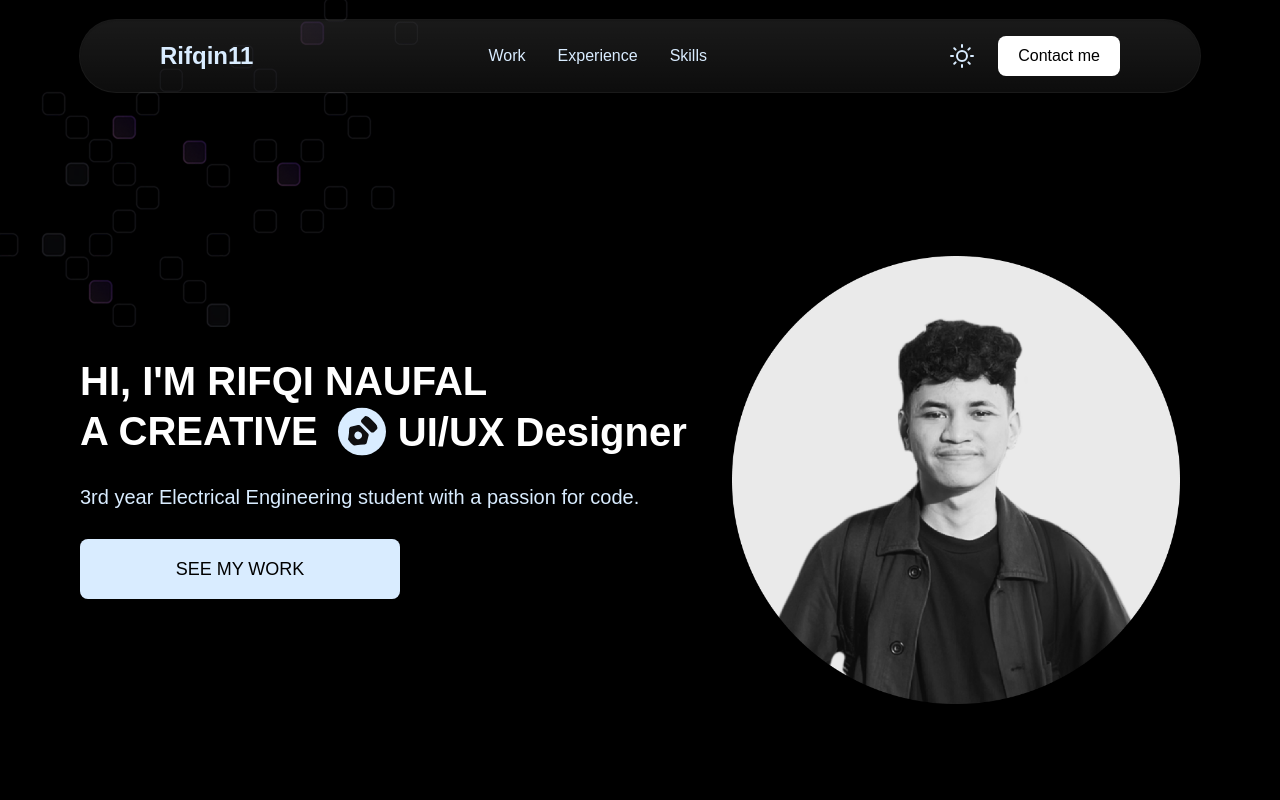
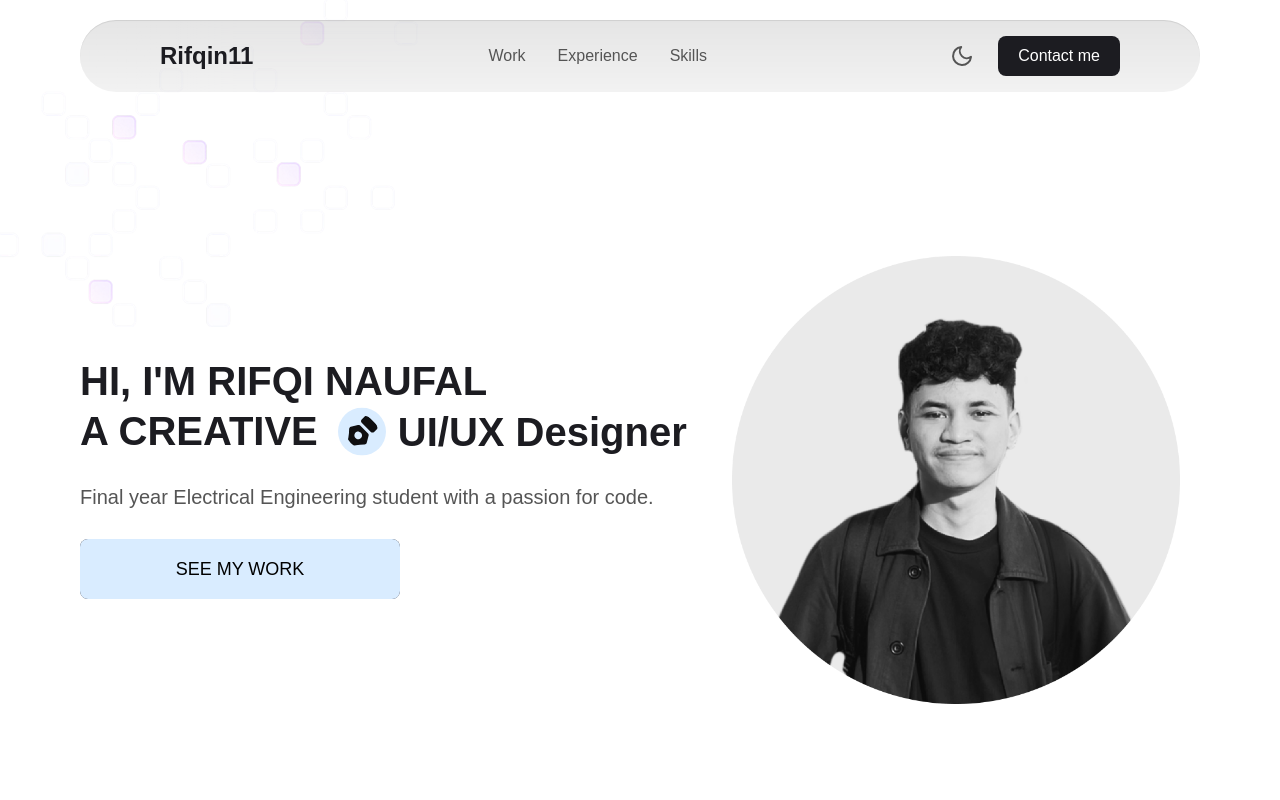
Before and after one commit to Rifqin-11/Portofolio, a React (Vite) app: page / in a window 1280 px wide. Shown: the top 800 px of the page. Built offline with nearby package versions, Linux system fonts and the light colour scheme; a web font is replaced by a local one.

Commit message:
feat: update contact me button

```diff
--- a/src/components/Navbar.tsx
+++ b/src/components/Navbar.tsx
@@ -1,5 +1,20 @@
 import { useState, useEffect } from "react";
 import { navLinks } from "../constants";
+
+type Theme = "light" | "dark";
+
+const getPreferredTheme = (): Theme => {
+  if (typeof window === "undefined") return "light";
+
+  const storedTheme = localStorage.getItem("theme");
+  if (storedTheme === "light" || storedTheme === "dark") {
+    return storedTheme;
+  }
+
+  return window.matchMedia("(prefers-color-scheme: dark)").matches
+    ? "dark"
+    : "light";
+};
 
 // Anda bisa menggunakan ikon SVG untuk tampilan yang lebih baik
 const SunIcon = () => (
@@ -44,11 +59,7 @@ const MoonIcon = () => (
 
 const NavBar = () => {
   const [scrolled, setScrolled] = useState(false);
-
-  const [theme, setTheme] = useState(() => {
-    const storedTheme = localStorage.getItem("theme");
-    return storedTheme || "dark";
-  });
+  const [theme, setTheme] = useState<Theme>(getPreferredTheme);
 
   useEffect(() => {
     if (theme === "dark") {
@@ -106,6 +117,7 @@ const NavBar = () => {
 
           <a href="#contact" className="contact-btn group">
             <div className="inner">
+              <img src="/images/contact.svg" alt="" aria-hidden="true" />
               <span>Contact me</span>
             </div>
           </a>
--- a/src/index.css
+++ b/src/index.css
@@ -260,9 +260,18 @@ section {
       @apply flex;
 
       .inner {
-        @apply px-5 py-2 rounded-lg transition-colors duration-300;
+        @apply flex size-10 items-center justify-center rounded-full xl:rounded-lg transition-colors duration-300 md:h-auto md:w-auto md:px-5 md:py-2;
         background-color: var(--contact-btn-bg);
         color: var(--contact-btn-text);
+      }
+
+      img {
+        @apply size-5 object-contain md:hidden;
+        filter: invert(0);
+      }
+
+      .inner:hover img {
+        filter: brightness(0);
       }
 
       &:hover .inner {
@@ -271,7 +280,7 @@ section {
 
       span {
         color: var(--contact-btn-text);
-        @apply transition-colors duration-300;
+        @apply hidden transition-colors duration-300 md:inline;
       }
 
       &:hover span {
@@ -403,7 +412,7 @@ section {
   }
 
   .tech-grid {
-    @apply grid xl:grid-cols-6 md:grid-cols-3 grid-cols-1 xl:gap-16 md:gap-10 gap-5 mt-16;
+    @apply grid grid-cols-2 md:grid-cols-3 xl:grid-cols-6 xl:gap-16 md:gap-10 gap-5 mt-16;
   }
 
   .tech-icon-wrapper {
--- a/src/sections/Hero.tsx
+++ b/src/sections/Hero.tsx
@@ -56,7 +56,7 @@ const Hero = () => {
             </div>
 
             <p className="text-[var(--text-secondary)] dark:text-[var(--text-primary)] md:text-xl z-10 pointer-events-none">
-              3rd year Electrical Engineering student with a passion for code.
+              Final year Electrical Engineering student with a passion for code.
             </p>
 
             <Button
```
Also changed, not shown: public/images/contact.svg (added).
